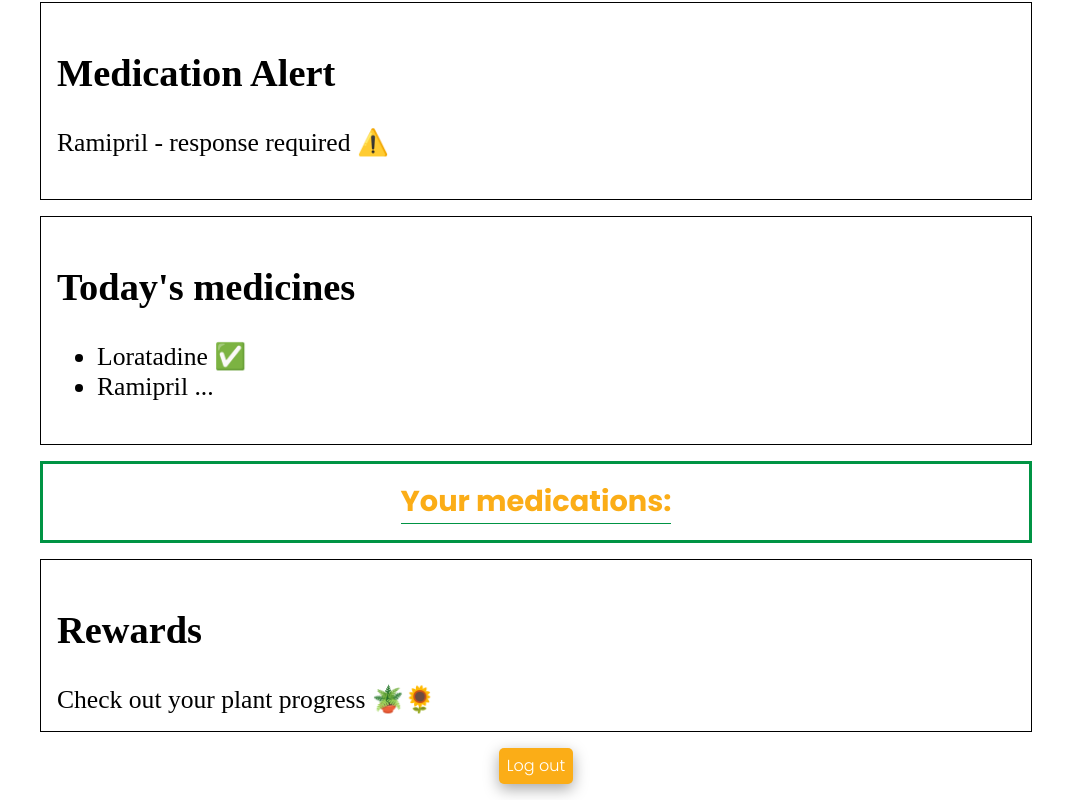
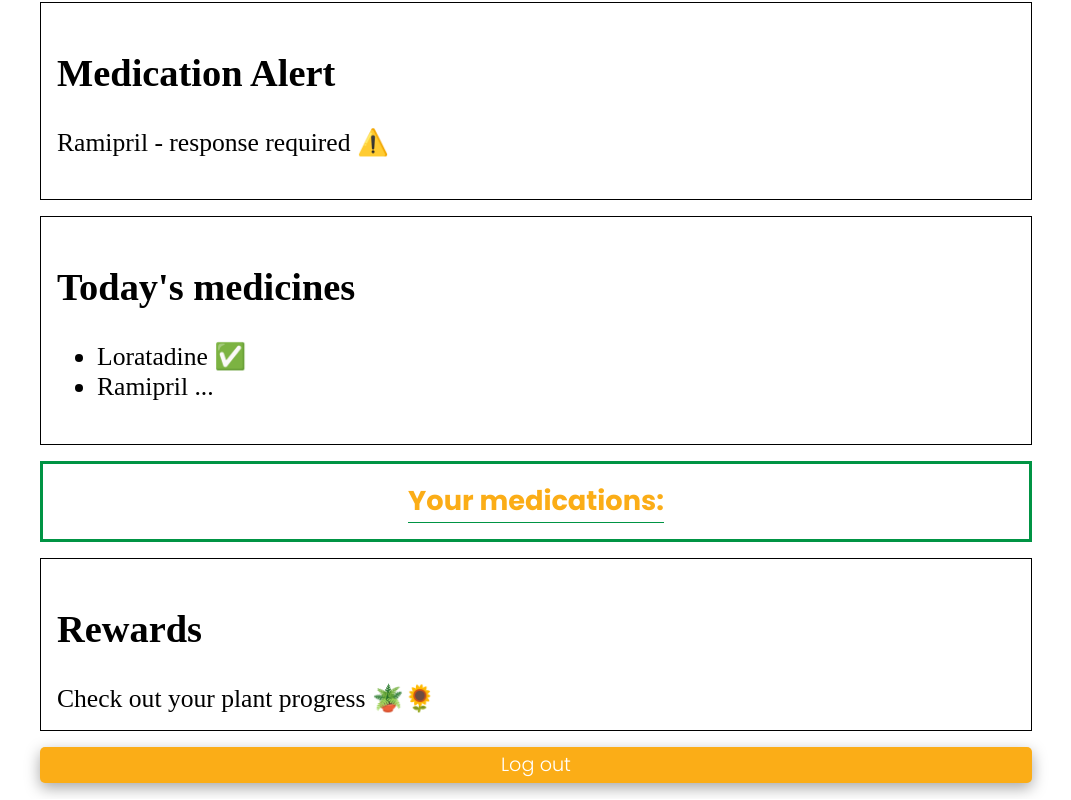
Before and after one commit to fac-23/be-kind_re-mind, a Next.js app: page /home in a window 1280 px wide. Shown: the part 733-1533 px from the top of the page, without its empty margins (104-1175 px from the left). Built offline with nearby package versions, Linux system fonts and the light colour scheme.

Commit message:
styling done for displaying medicines

```diff
--- a/components/layout.jsx
+++ b/components/layout.jsx
@@ -41,7 +41,7 @@ const StyledLogOut = styled.form`
     cursor: pointer;
     display: inline-block;
     font-family: var(--heading-font);
-    font-size: 1rem;
+    font-size: 1.2rem;
     line-height: 20px;
     list-style: none;
     outline: none;
@@ -51,6 +51,7 @@ const StyledLogOut = styled.form`
     text-decoration: none;
     transition: color 100ms;
     border: none;
+    width: 100%;
   }
 `;
 
--- a/components/medicineBox.jsx
+++ b/components/medicineBox.jsx
@@ -24,7 +24,7 @@ const StyledH2 = styled.h2`
   font-family: var(--heading-font);
   margin: 0;
   text-align: center;
-  font-size: 1.8rem;
+  font-size: 1.7rem;
   border-bottom: 1px solid var(--color-one);
   display: inline-block;
 `;
@@ -71,6 +71,11 @@ const StyledInfo = styled.div`
   font-size: 1rem;
   font-family: var(--body-font);
   padding: 0;
+
+  && > p {
+    padding: 0;
+    margin: 0.25rem;
+  }
 `;
 
 const StyledTrashButton = styled.button`
@@ -106,7 +111,7 @@ export default function MedicineBox({ medicineObj, medicationInfo }) {
                 </StyledTitle>
                 <StyledIcons>
                   <FontAwesomeIcon
-                    className="icons"
+                    className="iconTime"
                     size="lg"
                     icon={
                       isNightTime(medication.medtime) ? moon.icon : sun.icon
@@ -121,7 +126,7 @@ export default function MedicineBox({ medicineObj, medicationInfo }) {
                     />
                     <StyledTrashButton type="submit">
                       <FontAwesomeIcon
-                        className="icons"
+                        className="iconTime"
                         size="lg"
                         icon={trash.icon}
                       />
--- a/pages/medication.jsx
+++ b/pages/medication.jsx
@@ -10,7 +10,8 @@ import { faPlus } from "@fortawesome/free-solid-svg-icons";
 
 const StyledToggle = styled.button`
   background: var(--color-two);
-  margin: 1rem;
+  margin: 0 auto;
+  display: block;
   box-shadow: var(--box-shadow);
   border-radius: 5px;
   box-sizing: border-box;
@@ -28,6 +29,7 @@ const StyledToggle = styled.button`
   text-decoration: none;
   transition: color 100ms;
   border: none;
+  width: 90%;
 `;
 
 export async function getServerSideProps({ req, res }) {
--- a/styles/globals.css
+++ b/styles/globals.css
@@ -64,6 +64,14 @@ a {
   margin: 1rem;
 }
 
+.iconTime {
+  height: 1.6rem;
+  width: 1.6rem;
+  color: white;
+  text-align: center;
+  margin: 0.4rem;
+}
+
 /* General spacing classes */
 
 .flexbox-center-col {
```
